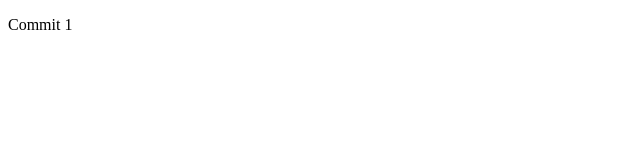
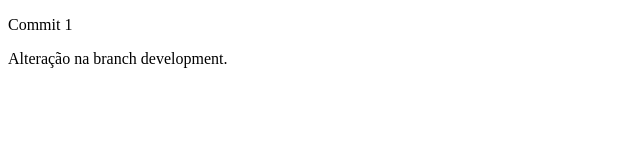
Before and after one commit to BiancaAlves/repo-toti-48, a plain HTML site: page index.html in a window 1280 px wide. Shown: the whole page, without its empty margins (0-640 px from the left). Drawn offline with Linux system fonts and the light colour scheme.

Commit message:
Commit na branch development

```diff
--- a/index.html
+++ b/index.html
@@ -7,5 +7,7 @@
 </head>
 <body>
     <p>Commit 1</p>
+
+    <p>Alteração na branch development.</p>
 </body>
 </html>
```
